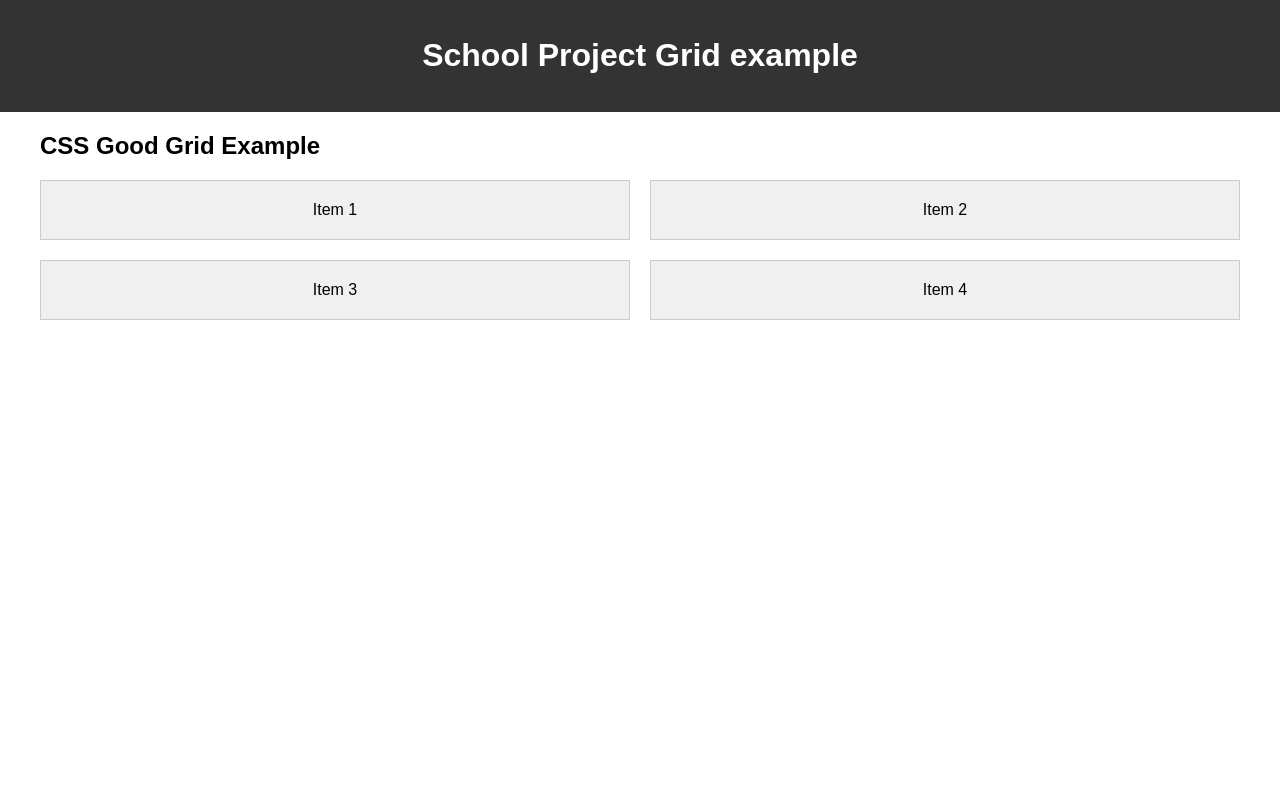
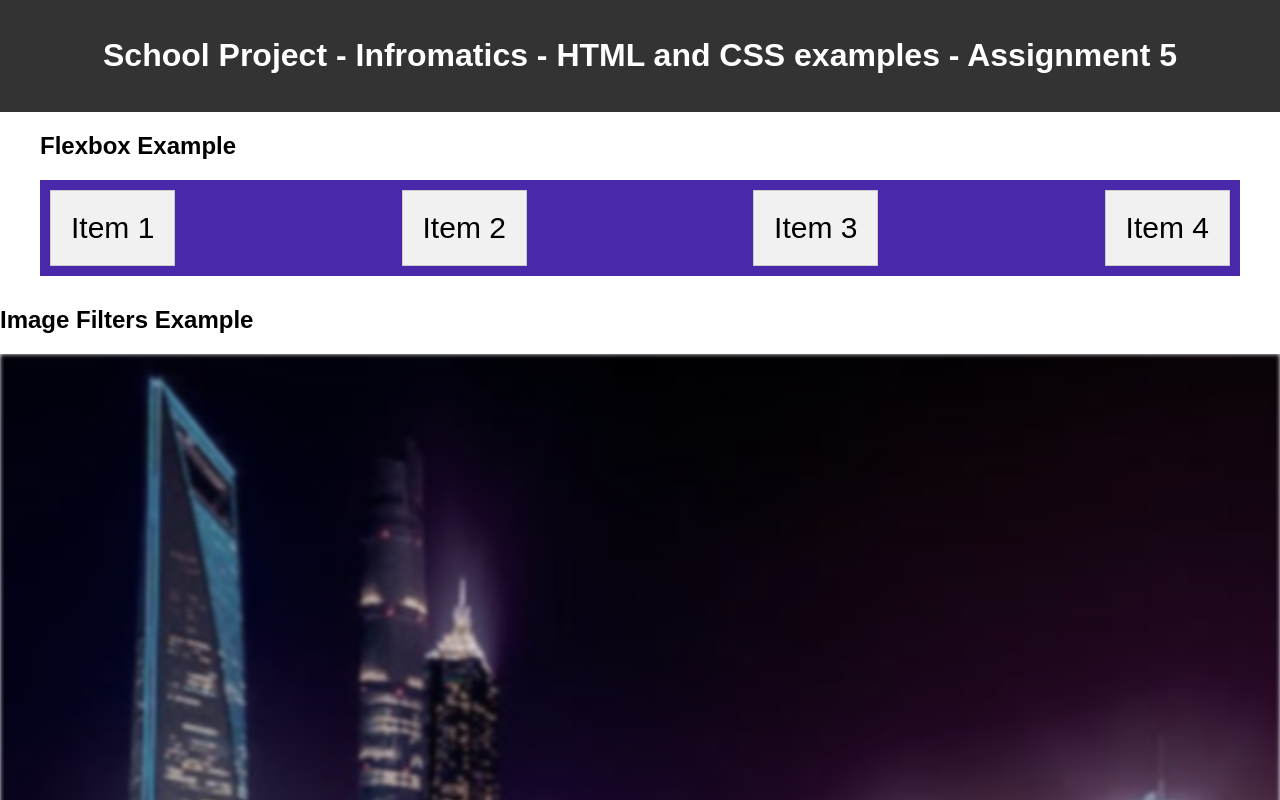
Before and after one commit to alexret345/assg5.1, a plain HTML site: page index.html in a window 1280 px wide. Shown: the top 800 px of the page. Drawn offline with Linux system fonts and the light colour scheme.

Commit message:
Schimbari in cod

```diff
--- a/index.html
+++ b/index.html
@@ -5,23 +5,44 @@
     <meta name="viewport" content="width=device-width, initial-scale=1.0">
     <link rel="stylesheet" href="style.css">
     <title>School Project</title>
+    <style>
+        .flex-container {
+          display: flex;
+          background-color: rgb(73, 41, 169);
+        }
+
+        .flex-container > div {
+          background-color: #f1f1f1;
+          margin: 10px;
+          padding: 20px;
+          font-size: 30px;
+        }
+        </style>
 </head>
 <body>
     <header>
-        <h1>School Project Grid example</h1>
+        <h1>School Project - Infromatics - HTML and CSS examples - Assignment 5 </h1>
     </header>
 
     <div class="container">
-        <section class="grid-example">
-            <h2>CSS Good Grid Example</h2>
-            <div class="grid-container">
-                <div class="grid-item">Item 1</div>
-                <div class="grid-item">Item 2</div>
-                <div class="grid-item">Item 3</div>
-                <div class="grid-item">Item 4</div>
+
+
+        <section class="flex-example">
+            <h2>Flexbox Example</h2>
+            <div class="flex-container">
+                <div class="flex-item">Item 1</div>
+                <div class="flex-item">Item 2</div>
+                <div class="flex-item">Item 3</div>
+                <div class="flex-item">Item 4</div>
             </div>
         </section>
+    </div>
 
-
+    <section class="image-filters">
+        <h2>Image Filters Example</h2>
+        <div class="image-container">
+            <img src="picture.jpg" alt="Sample Image" class="filtered-image">
+        </div>
+    </section>
 </body>
 </html>
```
Also changed, not shown: picture.jpg (added).
